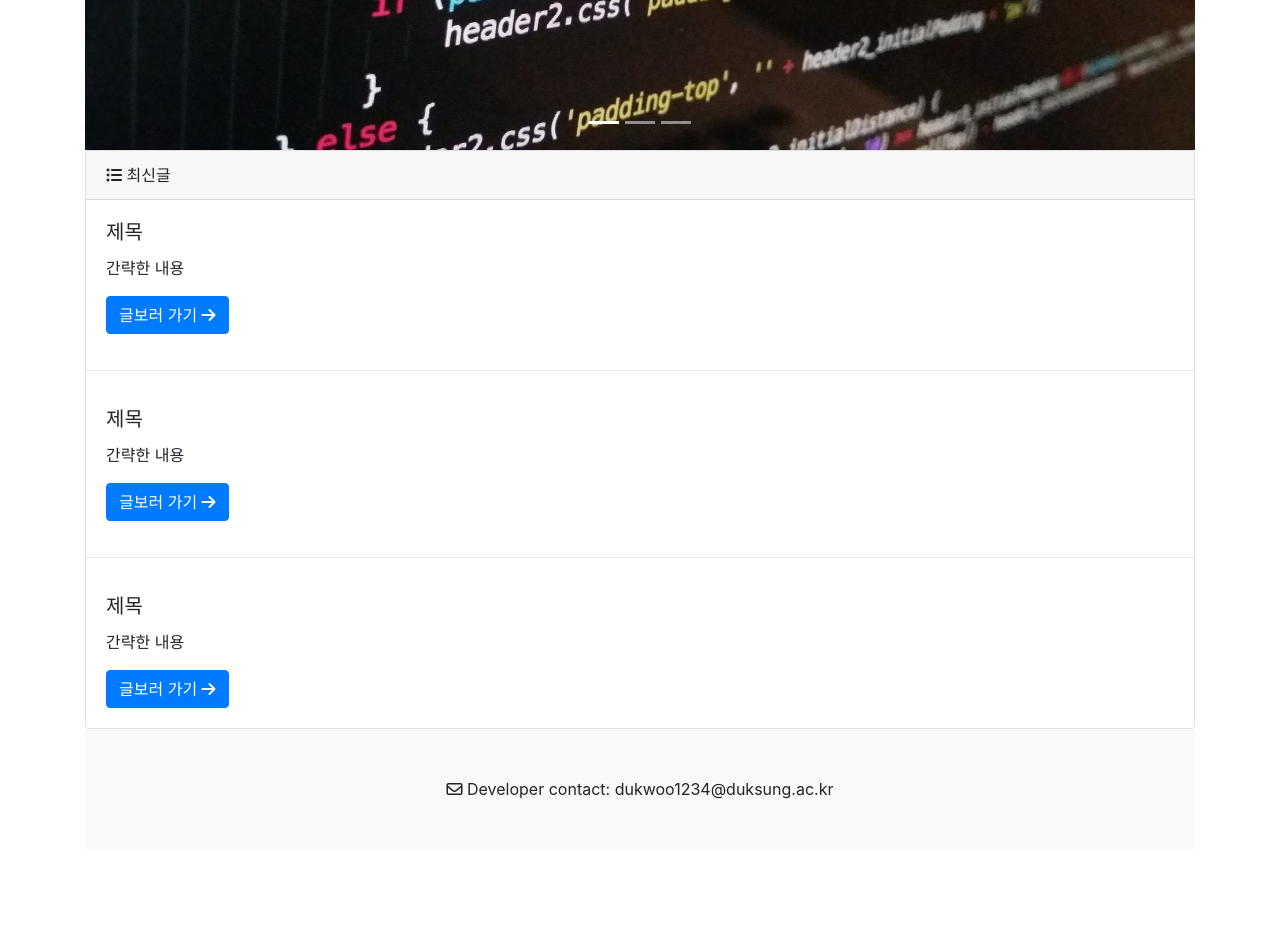
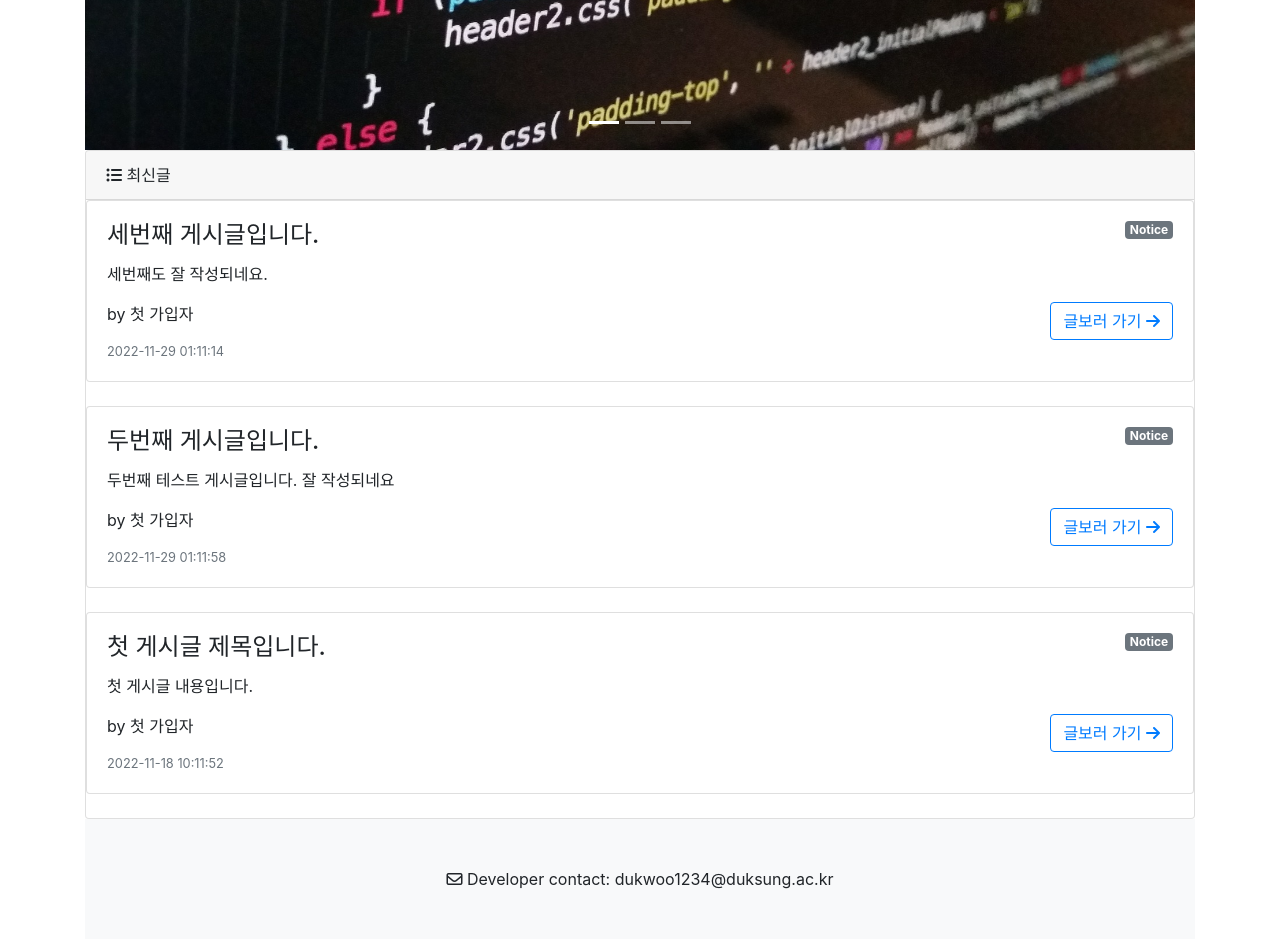
Before and after one commit to naomi-woo/HelloWorld, a Django app: page /bbs/ in a window 1280 px wide. Shown: the part 530-1469 px from the top of the page. Before the commit the page ends 1329 px from the top, so only its background shows below. Run offline with Django 4.2, Linux system fonts and the light colour scheme; data comes from the database, SQL or seed files in the repository; both versions use the stored data as it was after the commit; some libraries are stand-ins or nearby versions.

Commit message:
대문페이지 최신글 목록 Post DB에서 받아 출력, 조회페이지 이동하기

```diff
--- a/bbs/models.py
+++ b/bbs/models.py
@@ -15,8 +15,11 @@ class User(models.Model):
     name = models.CharField(max_length=20, null=True, blank=True)
     profile_photo = models.ImageField(null=True, blank=True)
 
+#    def __str__(self):
+#        return f'[{self.pkvalue}] {self.ID} :: {self.email} : {self.join_date}'
+
     def __str__(self):
-        return f'[{self.pkvalue}] {self.ID} :: {self.email} : {self.join_date}'
+        return self.name
 
 class Category(models.Model):
     name = models.CharField(max_length=50, unique=True)
--- a/bbs/templates/bbs/post_list.html
+++ b/bbs/templates/bbs/post_list.html
@@ -91,23 +91,29 @@
         <div class="card-header">
             <i class="fa-solid fa-list-ul"></i> 최신글
         </div>
-        <div class="card-body">
-            <h5 class="card-title">제목</h5>
-            <p class="card-text">간략한 내용</p>
-            <a href="#" class="btn btn-primary">글보러 가기 <i class="fa-solid fa-arrow-right"></i></a>
-        </div>
-        <hr>
-        <div class="card-body">
-            <h5 class="card-title">제목</h5>
-            <p class="card-text">간략한 내용</p>
-            <a href="#" class="btn btn-primary">글보러 가기 <i class="fa-solid fa-arrow-right"></i></a>
-        </div>
-        <hr>
-        <div class="card-body">
-            <h5 class="card-title">제목</h5>
-            <p class="card-text">간략한 내용</p>
-            <a href="#" class="btn btn-primary">글보러 가기 <i class="fa-solid fa-arrow-right"></i></a>
-        </div>
+
+        {% if post_list.exists %}
+            {% for p in post_list %}
+            <div class="card mb-4" id="post-{{p.pk}}">
+                <div class="card-body">
+                    {% if p.category %}
+                        <span class="badge badge-secondary float-right">{{p.category}}</span>
+                    {% endif %}
+                    <h4 class="card-title">{{p.title}}</h4>
+                    <p class="card-text">{{p.content}}</p>
+                    <div>
+                        <a class="btn btn-outline-primary float-right" href="{{p.get_absolute_url}}">
+                            글보러 가기 <i class="fa-solid fa-arrow-right"></i>
+                        </a>
+                        <p>by {{ p.writer}}&nbsp;&nbsp;&nbsp;</p>
+                        <div class="small text-muted">{{p.created_date | date:"Y-m-d h:m:s"}}</div>
+                    </div>
+                </div>
+            </div>
+            {% endfor %}
+        {% else %}
+            <h5>아직 게시물이 없습니다.</h5>
+        {% endif %}
     </div>
 
     <!--푸터-->
--- a/bbs/urls.py
+++ b/bbs/urls.py
@@ -2,13 +2,12 @@ from django.urls import path
 from . import views
 
 urlpatterns = [
+    path('', views.PostList.as_view()),
     path('<int:pk>/', views.PostDetail.as_view()),
     path('create_post/', views.PostCreate.as_view()),
     path('login/signup/', views.signup, name='signup'),
     path('login/', views.login, name='login'),
 
-
-    path('', views.PostList.as_view()),
     # IP주소/bbs/category/slug/
     path('category/<str:slug>/', views.category_list),
 ]
--- a/bbs/views.py
+++ b/bbs/views.py
@@ -43,12 +43,11 @@ class PostCreate(CreateView):
         return context
     # 모델명_form.html
 
-
-
 # 대문 페이지, 카테고리 별 최신 Post 목록 출력 페이지
 class PostList(ListView):
     model = Post
     ordering = '-pk'
+    paginate_by = 3
 
     def get_context_data(self, *, object_list=None, **kwargs):
         context = super(PostList,self).get_context_data()
@@ -57,6 +56,8 @@ class PostList(ListView):
         return context
     # 템플릿은 모델명_list.html : post_list.html
     # 매개변수 모델명_list : post_list
+
+
 
 # 카테고리별 Post 목록 출력 페이지
 def category_list(request, slug):
```
Also changed, not shown: db.sqlite3.
